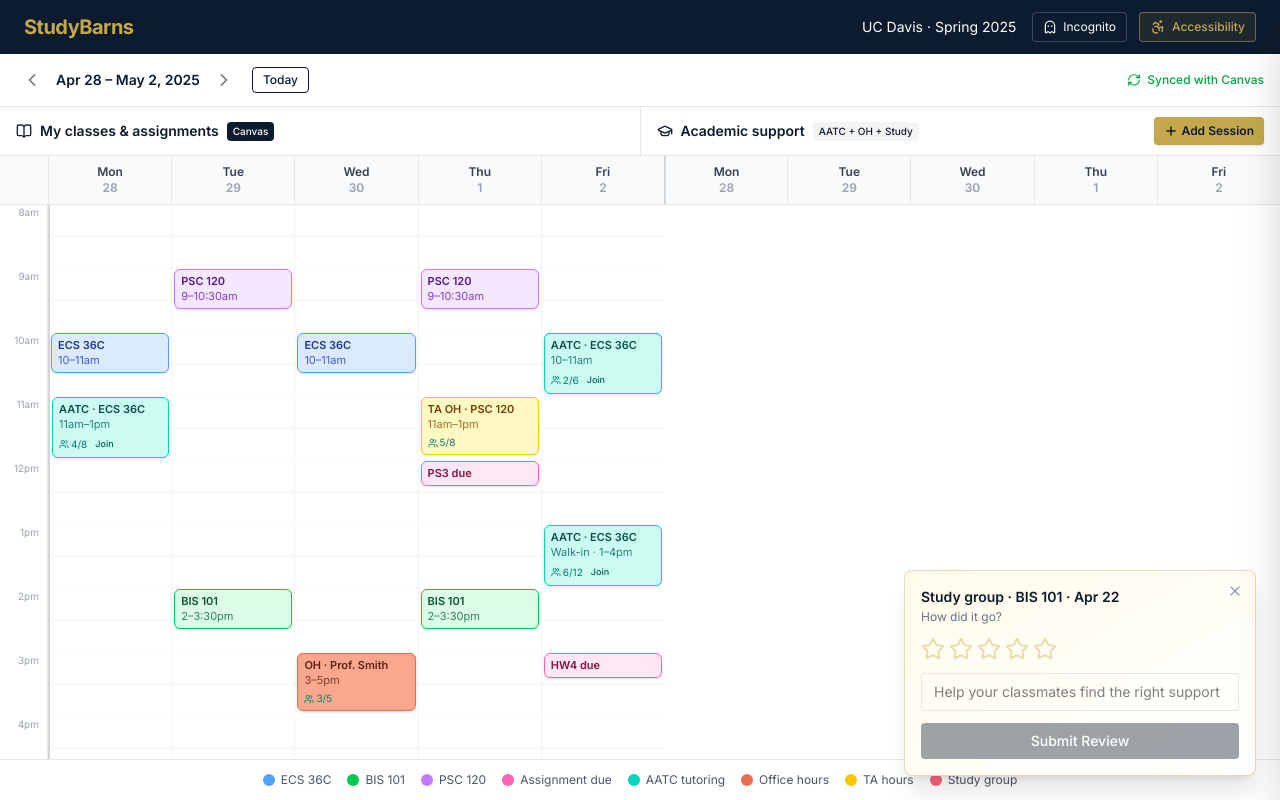
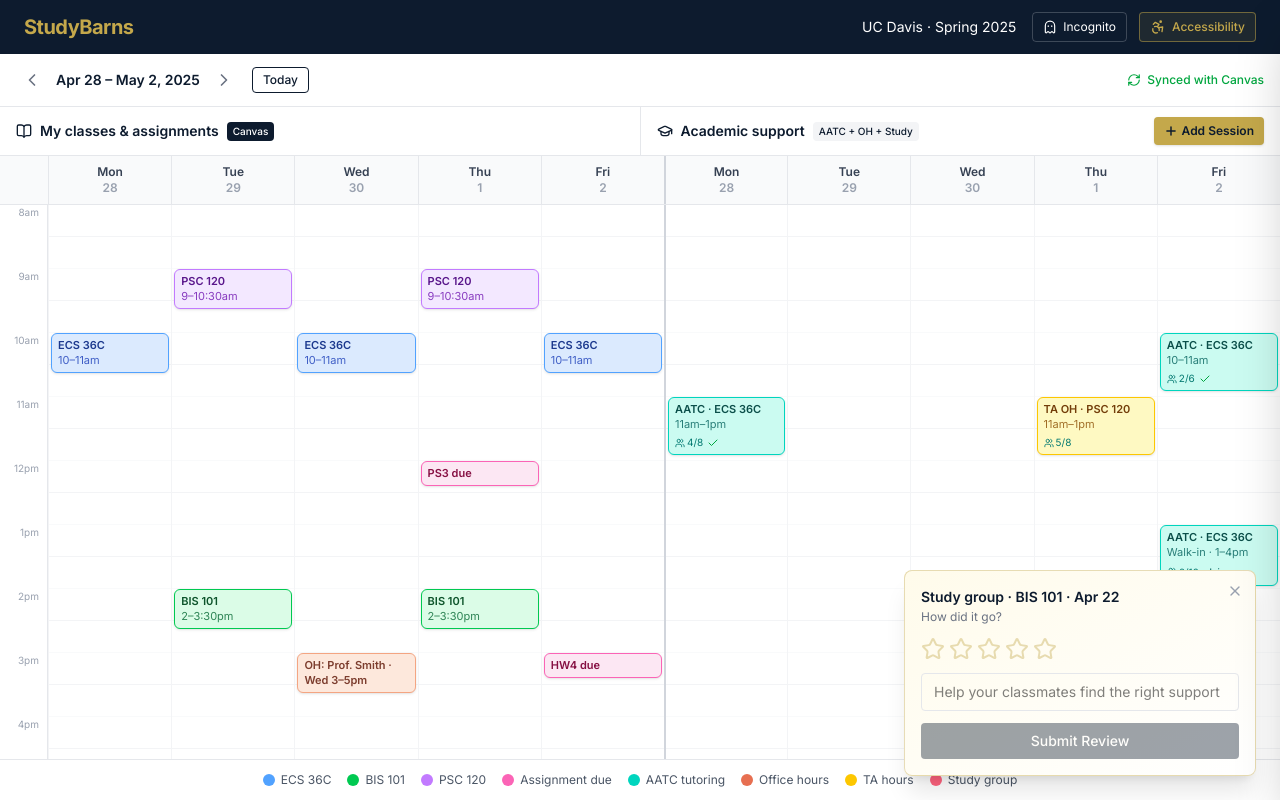
Before and after one commit to rakd23/Study-Barns, a React (Vite) app: page / in a window 1280 px wide. Built offline with nearby package versions, Linux system fonts and the light colour scheme.

Commit message:
fix: right panel gridColumn offset, restore confirmed state

```diff
--- a/src/App.tsx
+++ b/src/App.tsx
@@ -63,10 +63,18 @@ export default function App() {
   const dismissMs = reducedMotion ? 0 : 300
 
   const [rightBlocks, setRightBlocks] = useState<CalendarBlock[]>(RIGHT_BLOCKS)
-  const [confirmedIds, setConfirmedIds] = useState<Set<string>>(new Set())
+  const [confirmedIds, setConfirmedIds] = useState<Set<string>>(
+    () => new Set(['aatc-mon', 'aatc-fri-am']),
+  )
   const [memberCounts, setMemberCounts] = useState<
     Record<string, { filled: number; max: number }>
-  >({})
+  >(() => {
+    const init: Record<string, { filled: number; max: number }> = {}
+    RIGHT_BLOCKS.forEach((b) => {
+      if (b.memberCount) init[b.id] = { ...b.memberCount }
+    })
+    return init
+  })
   const [starRatings, setStarRatings] = useState<Record<string, number>>({})
   const [booking, setBooking] = useState<BookingState | null>(null)
   const [createOpen, setCreateOpen] = useState(false)
--- a/src/components/SharedWeekGrid.tsx
+++ b/src/components/SharedWeekGrid.tsx
@@ -205,7 +205,10 @@ export function SharedWeekGrid({
                       ? 'border-l-2 border-gray-300'
                       : ''
                   }
-                  style={{ gridColumn: i + 1, gridRow: `1 / span ${rows}` }}
+                  style={{
+                    gridColumn: viewMode === 'full' ? i + 6 : i + 1,
+                    gridRow: `1 / span ${rows}`,
+                  }}
                   {...columnProps}
                 />
               ))}
```
